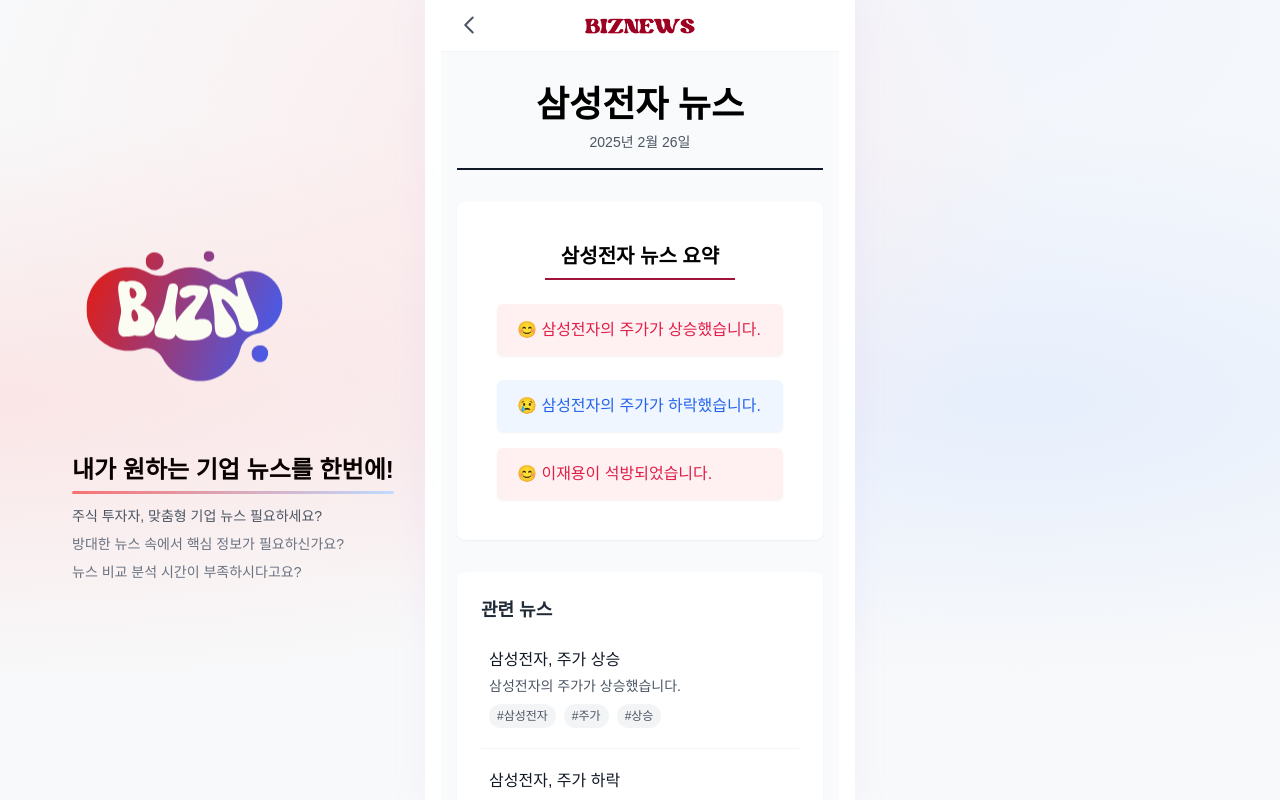
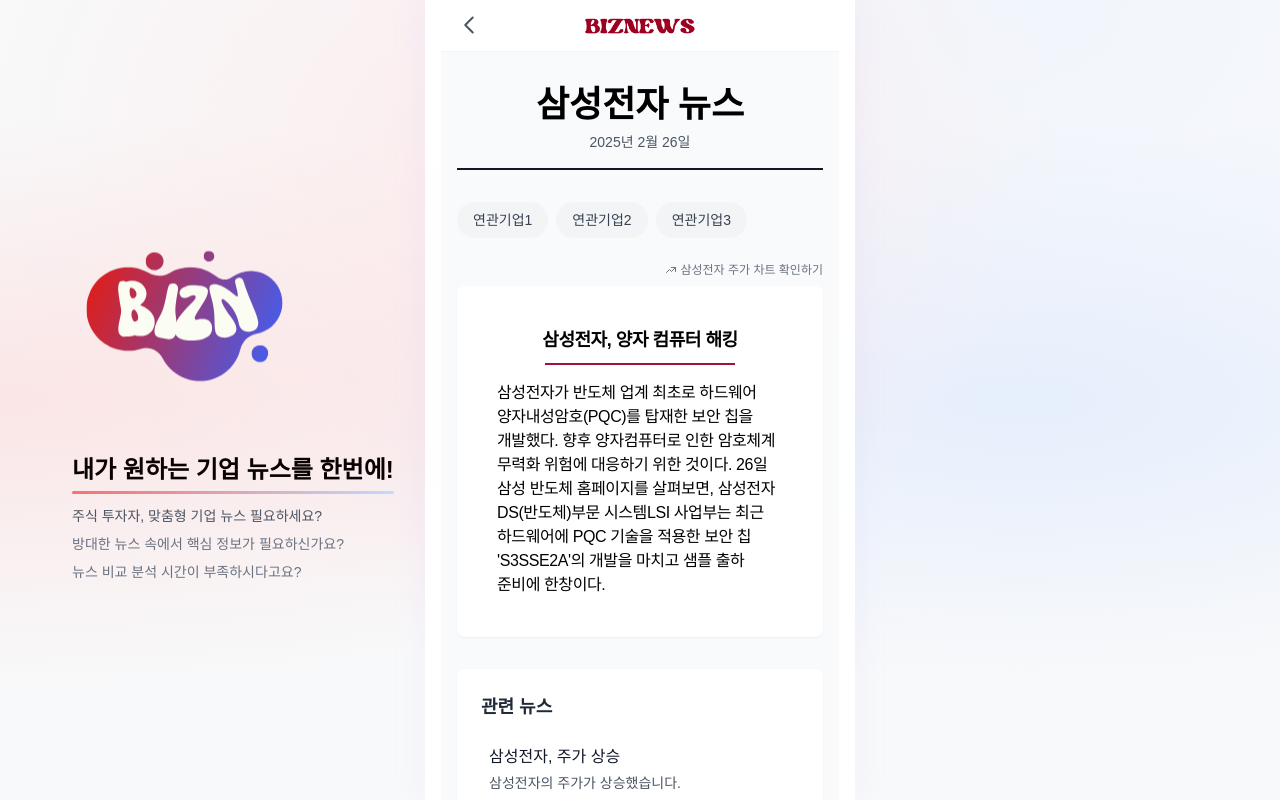
Before and after one commit to Biz-News/Frontend, a Next.js app: page /news/1 in a window 1280 px wide. Built offline with nearby package versions, Linux system fonts and the light colour scheme.

Commit message:
임시저장

```diff
--- a/src/app/globals.css
+++ b/src/app/globals.css
@@ -126,3 +126,18 @@
   animation-delay: 0.9s;
   fill-opacity: 1;
 }
+
+@keyframes fadeIn {
+  from {
+    opacity: 0;
+    transform: translateY(10px);
+  }
+  to {
+    opacity: 1;
+    transform: translateY(0);
+  }
+}
+
+.animate-fadeIn {
+  animation: fadeIn 0.5s ease-out forwards;
+}
--- /dev/null
+++ b/src/app/news/[id]/chart/page.tsx
@@ -0,0 +1,34 @@
+import {
+    CompanyInfoAccordion,
+    NewsSummary,
+    NewsHeader,
+    RelatedNews,
+    Keyword,
+    RelatedCompanies
+} from "@/components/news";
+
+interface ChartProps {
+    params: Promise<{ id: string }>;
+}
+
+async function getChart(id: string) {
+    // const res = await fetch(`https://api.example.com/news/${id}`);
+    // return res.json();
+    return {
+        data: "chart"
+    }
+}
+
+
+export default async function Chart({ params }: ChartProps) {
+    const { id } = await params;
+    const { data } = await getChart(id);
+
+    return (
+        <main className="bg-fixed bg-gray-50">
+            <div className="max-w-4xl mx-auto px-4 py-8 relative">
+                {data}
+            </div>
+        </main>
+    );
+}
--- a/src/app/news/[id]/page.tsx
+++ b/src/app/news/[id]/page.tsx
@@ -2,7 +2,10 @@
   CompanyInfoAccordion,
   NewsSummary,
   NewsHeader,
-  RelatedNews
+  RelatedNews,
+  Keyword,
+  RelatedCompanies,
+  ChartLink
 } from "@/components/news";
 
 interface NewsProps {
@@ -15,25 +18,26 @@
   return {
     id,
     company: "삼성전자",
-    summary: [
-      {
-        description: "삼성전자의 주가가 상승했습니다.",
-        type: 'good',
-      },
-      {
-        description: "삼성전자의 주가가 하락했습니다.",
-        type: 'bad',
-      },
-      {
-        description: "이재용이 석방되었습니다.",
-        type: 'good',
-      },
-
-    ],
+    title: "삼성전자, 양자 컴퓨터 해킹",
+    content: "삼성전자가 반도체 업계 최초로 하드웨어 양자내성암호(PQC)를 탑재한 보안 칩을 개발했다. 향후 양자컴퓨터로 인한 암호체계 무력화 위험에 대응하기 위한 것이다. 26일 삼성 반도체 홈페이지를 살펴보면, 삼성전자 DS(반도체)부문 시스템LSI 사업부는 최근 하드웨어에 PQC 기술을 적용한 보안 칩 'S3SSE2A'의 개발을 마치고 샘플 출하 준비에 한창이다.",
     links: [
       "https://www.google.com",
       "https://www.google.com",
       "https://www.google.com",
+    ],
+    related_companies: [
+      {
+        id: 1,
+        name: "연관기업1",
+      },
+      {
+        id: 2,
+        name: "연관기업2",
+      },
+      {
+        id: 3,
+        name: "연관기업3",
+      },
     ],
     news: [
       {
@@ -61,7 +65,18 @@
         keywords: ["삼성전자", "이재용", "석방"],
       },
     ],
-    keywords: ["삼성전자", "이재용", "주가", "석방"],
+    keywords: [
+      { text: "삼성전자", value: 10 },
+      { text: "이재용", value: 5 },
+      { text: "석방", value: 3 },
+      { text: "양자컴퓨터", value: 2 },
+      { text: "PQC", value: 1 },
+      { text: "보안", value: 1 },
+      { text: "반도체", value: 1 },
+      { text: "주가", value: 1 },
+      { text: "하락", value: 1 },
+      { text: "상승", value: 1 },
+    ],
   };
 }
 
@@ -78,16 +93,17 @@
 export default async function News({ params }: NewsProps) {
   const { id } = await params;
   const { company, image } = await getCompanyInfo(id);
-  const { summary, links, news, keywords } = await getNews(id);
+  const { title, content, related_companies, news, keywords } = await getNews(id);
 
   return (
     <main className="bg-fixed bg-gray-50">
       <div className="max-w-4xl mx-auto px-4 py-8 relative">
         <NewsHeader company={company} />
-        <div className="bg-white shadow-sm rounded-lg p-4 md:p-6 mb-8">
-          <NewsSummary company={company} summary={summary} />
-        </div>
+        <RelatedCompanies companies={related_companies} />
+        <ChartLink id={id} company={company} />
+        <NewsSummary title={title} content={content} />
         <RelatedNews news={news} />
+        <Keyword keywords={keywords} />
         <CompanyInfoAccordion company={company} image={image} />
       </div>
     </main>
--- a/src/components/nav-bar.tsx
+++ b/src/components/nav-bar.tsx
@@ -28,7 +28,6 @@
                     />
                 </svg>
             </button>
-
             <div className="flex-1 flex justify-center">
                 <Link href="/" className="flex items-center hover:opacity-80 transition-opacity">
                     <img
--- /dev/null
+++ b/src/components/news/chart-link.tsx
@@ -0,0 +1,32 @@
+import Link from "next/link";
+
+interface ChartLinkProps {
+  id: string;
+  company: string;
+}
+
+export function ChartLink({ id, company }: ChartLinkProps) {
+  return (
+    <Link
+      href={`/news/${id}/chart`}
+      className="flex items-center justify-end gap-1 text-gray-500 text-xs my-2 hover:text-gray-700 transition-colors"
+    >
+      <svg
+        className="w-3 h-3"
+        fill="none"
+        stroke="currentColor"
+        viewBox="0 0 24 24"
+      >
+        <path
+          strokeLinecap="round"
+          strokeLinejoin="round"
+          strokeWidth={2}
+          d="M13 7h8m0 0v8m0-8l-8 8-4-4-6 6"
+        />
+      </svg>
+      <span>
+        {company} 주가 차트 확인하기
+      </span>
+    </Link>
+  );
+}
--- a/src/components/news/index.ts
+++ b/src/components/news/index.ts
@@ -2,4 +2,6 @@
 export * from './news-summary';
 export * from './news-header';
 export * from './related-news';
-export * from './summary';
+export * from './keyword';
+export * from './related-companies';
+export * from './chart-link';
--- /dev/null
+++ b/src/components/news/keyword.tsx
@@ -0,0 +1,51 @@
+'use client';
+
+interface KeywordProps {
+  keywords: Array<{
+    text: string;
+    value: number;
+  }>;
+}
+
+export function Keyword({ keywords }: KeywordProps) {
+  const getFontSize = (index: number): number => {
+    const sizes = [28, 24, 22, 20, 19, 18, 17, 16, 15, 14];
+    return sizes[index] || 14;
+  };
+
+  const colors: string[] = [
+    '#FF9999', '#FF99CC', '#9999FF',
+    '#99CCFF', '#FFB6C1', '#E6E6FA',
+    '#FFB6C1', '#DDA0DD', '#B0E0E6'
+  ];
+
+  const sortedKeywords = [...keywords].sort((a, b) => b.value - a.value);
+
+  return (
+    <div className="bg-white shadow-sm rounded-lg p-4 md:p-6 mb-8">
+      <h3 className="text-base md:text-lg font-semibold mb-4 text-gray-800">
+        주요 키워드
+      </h3>
+      <div className="flex flex-wrap gap-3 justify-center items-center p-4">
+        {sortedKeywords.slice(0, 10).map((keyword, index) => (
+          <div
+            key={keyword.text}
+            className="relative group cursor-pointer transition-all duration-300 hover:scale-105"
+          >
+            <span
+              className="inline-block break-keep whitespace-nowrap"
+              style={{
+                fontSize: `${getFontSize(index)}px`,
+                color: colors[index % colors.length],
+                fontWeight: 600,
+                textShadow: '1px 1px 2px rgba(0,0,0,0.1)',
+              }}
+            >
+              {keyword.text}
+            </span>
+          </div>
+        ))}
+      </div>
+    </div>
+  );
+}
--- a/src/components/news/news-summary.tsx
+++ b/src/components/news/news-summary.tsx
@@ -1,21 +1,21 @@
-import { Summary, SummaryProps } from "./summary";
-
 interface NewsSummaryProps {
-  company: string;
-  summary: SummaryProps[];
+  title: string;
+  content: string;
 }
 
-export function NewsSummary({ company, summary }: NewsSummaryProps) {
+export function NewsSummary({ title, content }: NewsSummaryProps) {
   return (
-    <div className="w-full max-w-3xl mx-auto p-2 md:p-4">
-      <h2 className="text-lg md:text-xl font-bold mb-2 text-center">
-        {company} 뉴스 요약
-      </h2>
-      <div className="w-2/3 h-0.5 bg-rose-800 mx-auto mb-4 md:mb-6"></div>
-      <div className="space-y-3 md:space-y-4 ">
-        {summary.map((item, index) => (
-          <Summary key={index} description={item.description} type={item.type} />
-        ))}
+    <div className="bg-white shadow-sm rounded-lg p-4 md:p-6 mb-8">
+      <div className="min-h-[200px] w-full max-w-3xl mx-auto p-2 md:p-4">
+        <h2 className="text-base md:text-lg font-bold mb-2 text-center break-keep tracking-tight
+        leading-normal md:leading-relaxed whitespace-pre-line
+        flex items-center justify-center">
+          {title}
+        </h2>
+        <div className="w-2/3 h-0.5 bg-rose-800 mx-auto mb-3 md:mb-4"></div>
+        <div className="space-y-2 md:space-y-3 text-sm md:text-base break-keep leading-relaxed tracking-tight">
+          {content}
+        </div>
       </div>
     </div>
   );
--- /dev/null
+++ b/src/components/news/related-companies.tsx
@@ -0,0 +1,26 @@
+import Link from "next/link";
+
+interface Company {
+  id: number;
+  name: string;
+}
+
+interface RelatedCompaniesProps {
+  companies: Company[];
+}
+
+export function RelatedCompanies({ companies }: RelatedCompaniesProps) {
+  return (
+    <div className="flex flex-wrap gap-2 mb-6">
+      {companies.map((company) => (
+        <Link
+          key={company.id}
+          href={`/news/${company.id}`}
+          className="px-4 py-2 bg-gray-100 rounded-full text-sm text-gray-700 hover:bg-gray-200 transition-colors cursor-pointer"
+        >
+          {company.name}
+        </Link>
+      ))}
+    </div>
+  );
+}
```
Also changed, not shown: 1 other file (tests, documents, lock files or other folders).
